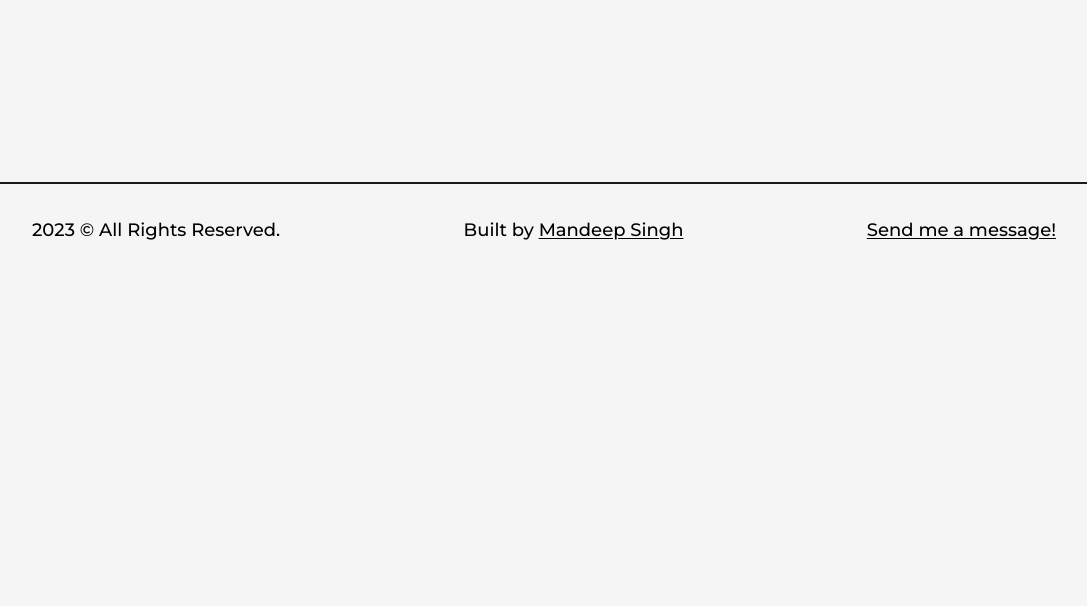
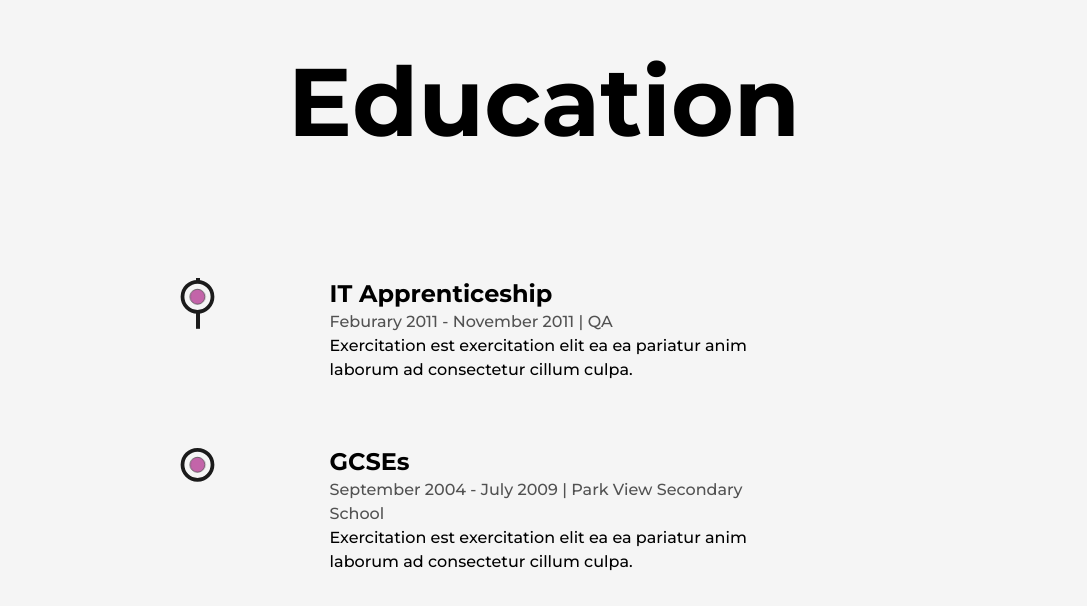
Before and after one commit to mandeep-s1ngh/portfolio-website, a Next.js app: page /about in a window 1280 px wide. Shown: the part 3310-3916 px from the top of the page, without its empty margins (96-1183 px from the left). Before the commit the page ends 3586 px from the top, so only its background shows below. Built offline with nearby package versions, Linux system fonts and the light colour scheme.

Commit message:
finish education section on about page

```diff
--- a/app/about/page.js
+++ b/app/about/page.js
@@ -4,6 +4,7 @@ import Image from "next/image";
 import ProfilePic from "../../public/images/profile/profile-pic-1.png";
 import Skills from "@/components/Skills";
 import Experience from "@/components/Experience";
+import Education from "@/components/Education";
 
 export const metadata = {
   title: "Mandeep Singh | About Page",
@@ -82,6 +83,7 @@ export default function Page() {
         </div>
         <Skills />
         <Experience />
+        <Education />
       </Layout>
     </main>
   );
--- /dev/null
+++ b/components/Education.js
@@ -0,0 +1,72 @@
+"use client";
+
+import React, { useRef } from "react";
+import { motion, useScroll } from "framer-motion";
+import ListIcons from "./ListIcons";
+
+const EducationDetails = ({ type, time, place, info }) => {
+  const ref = useRef(null);
+
+  return (
+    <>
+      <li
+        ref={ref}
+        className="my-8 first:mt-0 last:mb-0 w-[60%] mx-auto flex flex-col items-center justify-between"
+      >
+        <ListIcons reference={ref} />
+        <motion.div
+          initial={{ y: 50 }}
+          whileInView={{ y: 0 }}
+          transition={{ duration: 2.5, type: "spring" }}
+        >
+          <h3 className="capitalize font-bold text-2xl">{type}</h3>
+          <span className="capitalize font-medium text-dark/75">
+            {time} | {place}
+          </span>
+          <p className="font-medium w-full">{info}</p>
+        </motion.div>
+      </li>
+    </>
+  );
+};
+
+const Education = () => {
+  const ref = useRef(null);
+  const { scrollYProgress } = useScroll({
+    target: ref,
+    offset: ["start end", "center start"],
+  });
+
+  return (
+    <div className="my-64">
+      <h2 className="font-bold text-8xl mb-32 w-full text-center ">
+        Education
+      </h2>
+
+      <div ref={ref} className="w-[75%] mx-auto relative">
+        <motion.div
+          style={{ scaleY: scrollYProgress }}
+          className="absolute left-9 top-0 w-[4px] h-full bg-dark origin-top"
+        />
+
+        <ul className="w-full flex flex-col items-start justify-between ml-4">
+          <EducationDetails
+            type="IT Apprenticeship"
+            time="Feburary 2011 - November 2011"
+            place="QA"
+            info="Exercitation est exercitation elit ea ea pariatur anim laborum ad consectetur cillum culpa."
+          />
+
+          <EducationDetails
+            type="GCSEs"
+            time="September 2004 - July 2009"
+            place="Park View Secondary School"
+            info="Exercitation est exercitation elit ea ea pariatur anim laborum ad consectetur cillum culpa."
+          />
+        </ul>
+      </div>
+    </div>
+  );
+};
+
+export default Education;
--- a/components/Experience.js
+++ b/components/Experience.js
@@ -69,6 +69,7 @@ const Experience = () => {
           <WorkDetails
             position="Service Desk Analyst"
             company="Emap"
+            // companyLink="https://www.emap.com/"
             time="December 2023 - Present"
             address="London, England"
             work="In nisi incididunt deserunt fugiat eiusmod dolore enim dolore exercitation labore velit Lorem laborum."
@@ -77,6 +78,7 @@ const Experience = () => {
           <WorkDetails
             position="Trainee Full Stack Software Developer"
             company="Northcoders"
+            // companyLink="https://northcoders.com/"
             time="January - April 2023"
             address="Remote"
             work="In nisi incididunt deserunt fugiat eiusmod dolore enim dolore exercitation labore velit Lorem laborum."
@@ -85,6 +87,7 @@ const Experience = () => {
           <WorkDetails
             position="I.T Technician"
             company="Granular I.T"
+            // companyLink="https://granularit.com/"
             time="Feburary 2012 - December 2022"
             address="London, England"
             work="In nisi incididunt deserunt fugiat eiusmod dolore enim dolore exercitation labore velit Lorem laborum."
```
